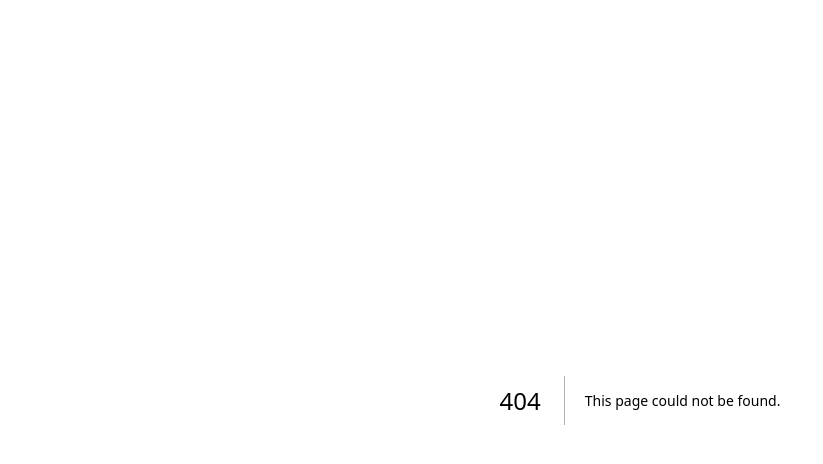
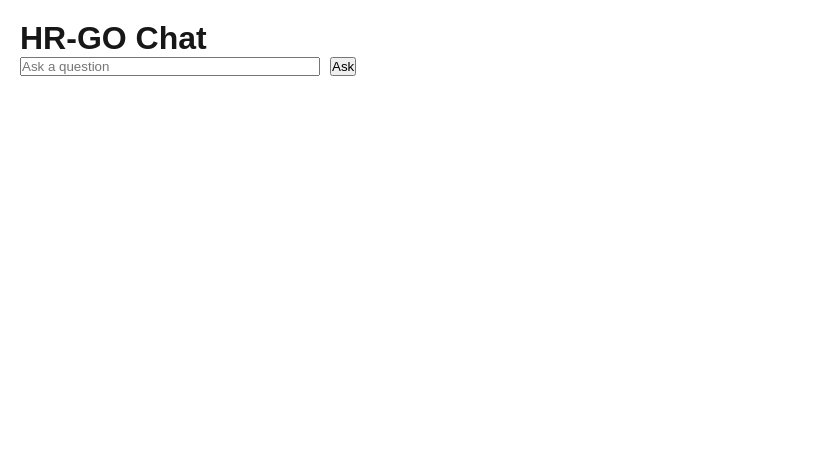
Before and after one commit to JohnCasey-hub/hr-go, a Next.js app: page /chat in a window 1280 px wide. Before the commit this address had no page. Shown: the top 464 px of the page, without its empty margins (0-823 px from the left). Built offline with nearby package versions, Linux system fonts and the light colour scheme.

Commit message:
Add HR-GO chat page and ask API

```diff
--- /dev/null
+++ b/pages/api/ask.js
@@ -0,0 +1,33 @@
+import OpenAI from "openai";
+
+export default async function handler(req, res) {
+  try {
+    const { question } = req.body;
+
+    const openai = new OpenAI({
+      apiKey: process.env.OPENAI_API_KEY,
+    });
+
+    const prompt = `
+You are HR-GO, an AI HR assistant. Only answer using this simple company policy:
+"Employees are entitled to 28 days of paid holiday per year."
+
+If the answer is not in that policy, say: "I can't find this information in your company policies."
+
+Question: ${question}
+`;
+
+    const response = await openai.chat.completions.create({
+      model: "gpt-4",
+      messages: [{ role: "user", content: prompt }],
+      temperature: 0,
+    });
+
+    const answer = response.choices[0].message.content.trim();
+
+    res.status(200).json({ answer });
+  } catch (err) {
+    console.error(err);
+    res.status(500).json({ answer: "Error generating answer." });
+  }
+}
--- /dev/null
+++ b/pages/chat.js
@@ -0,0 +1,41 @@
+import { useState } from "react";
+
+export default function Chat() {
+  const [question, setQuestion] = useState("");
+  const [answer, setAnswer] = useState("");
+
+  const handleAsk = async () => {
+    if (!question) return;
+
+    const res = await fetch("/api/ask", {
+      method: "POST",
+      headers: { "Content-Type": "application/json" },
+      body: JSON.stringify({ question }),
+    });
+
+    const data = await res.json();
+    setAnswer(data.answer);
+  };
+
+  return (
+    <div style={{ padding: "20px" }}>
+      <h1>HR-GO Chat</h1>
+      <input
+        type="text"
+        placeholder="Ask a question"
+        value={question}
+        onChange={(e) => setQuestion(e.target.value)}
+        style={{ width: "300px" }}
+      />
+      <button onClick={handleAsk} style={{ marginLeft: "10px" }}>
+        Ask
+      </button>
+      {answer && (
+        <div style={{ marginTop: "20px" }}>
+          <strong>Answer:</strong>
+          <p>{answer}</p>
+        </div>
+      )}
+    </div>
+  );
+}
```
Also changed, not shown: 2 other files (tests, documents, lock files or other folders).
